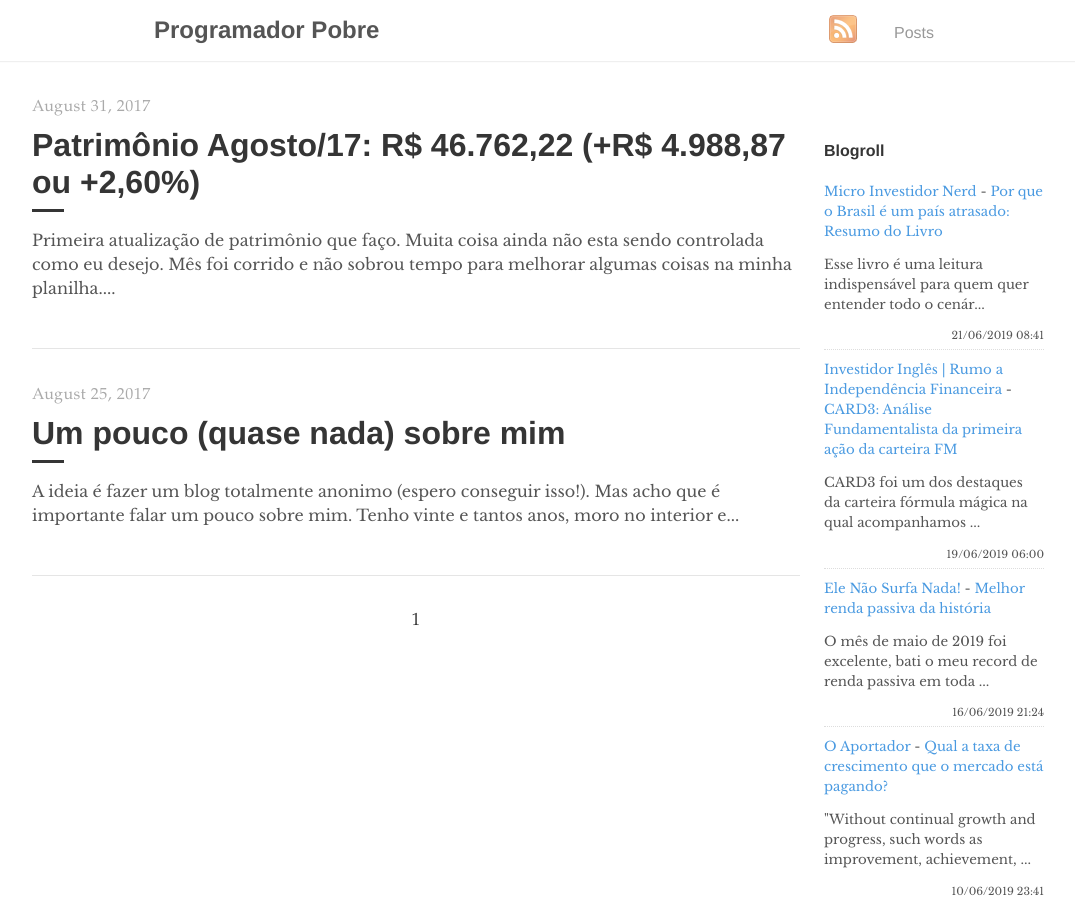
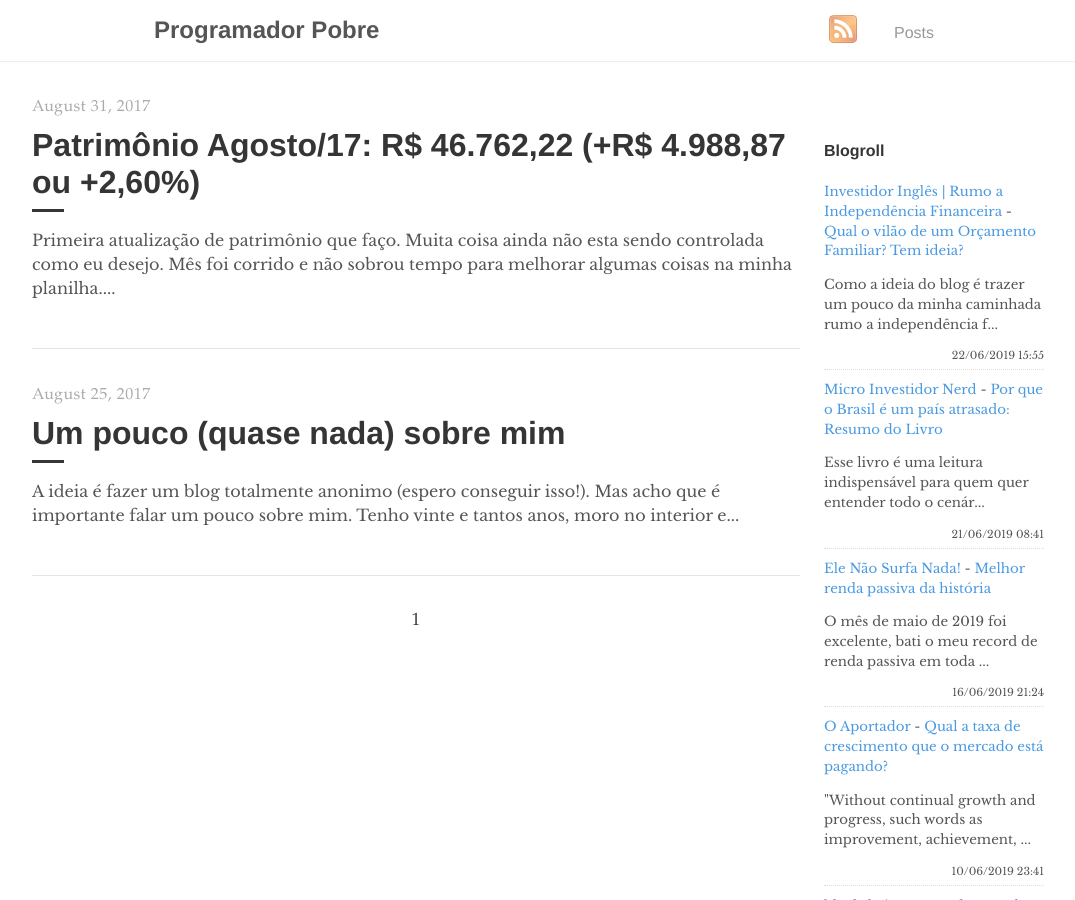
Before and after one commit to programadorpobre/programadorpobre.github.io, a Jekyll site: the page built from index.html, in a window 1280 px wide and 900 px high. Shown: the whole window, without its empty margins (96-1171 px from the left). Built offline with Jekyll 4.4.1, drawn with Linux system fonts in a browser that asks for light colours; the list of posts is cut into pages by our own code; comment, search, counter and statistics services are not loaded.

Commit message:
[ci skip] travis #686

```diff
--- a/_includes/feed-entries.html
+++ b/_includes/feed-entries.html
@@ -1,12 +1,12 @@
+<div class="feed-entry">
+    <a class="feed-entry-site-name" href="https://www.investidoringles.com/">Investidor Inglês | Rumo a Independência Financeira</a> - <a class="feed-entry-title" href="https://www.investidoringles.com/2019/06/vilao-orcamento-familiar.html">Qual o vilão de um Orçamento Familiar? Tem ideia?</a>
+    <p class="feed-entry-summary">Como a ideia do blog é trazer um pouco da minha caminhada rumo a independência f...</p>
+    <time datetime="2019-06-22T15:55:00.000-03:00">22/06/2019 15:55</time>
+</div>
 <div class="feed-entry">
     <a class="feed-entry-site-name" href="https://microinvestidornerd.blogspot.com/">Micro Investidor Nerd</a> - <a class="feed-entry-title" href="https://microinvestidornerd.blogspot.com/2019/06/por-que-o-brasil-e-um-pais-atrasado.html">Por que o Brasil é um país atrasado: Resumo do Livro</a>
     <p class="feed-entry-summary">Esse livro é uma leitura indispensável&nbsp;para quem quer entender todo o cenár...</p>
     <time datetime="2019-06-21T08:41:00.001-07:00">21/06/2019 08:41</time>
-</div>
-<div class="feed-entry">
-    <a class="feed-entry-site-name" href="https://www.investidoringles.com/">Investidor Inglês | Rumo a Independência Financeira</a> - <a class="feed-entry-title" href="https://www.investidoringles.com/2019/06/card3-analise-fundamentalista.html">CARD3: Análise Fundamentalista da primeira ação da carteira FM</a>
-    <p class="feed-entry-summary">CARD3 foi um dos destaques da&nbsp;carteira fórmula mágica na qual acompanhamos ...</p>
-    <time datetime="2019-06-19T06:00:00.000-03:00">19/06/2019 06:00</time>
 </div>
 <div class="feed-entry">
     <a class="feed-entry-site-name" href="https://elenaosurfanada.blogspot.com/">Ele Não Surfa Nada!</a> - <a class="feed-entry-title" href="https://elenaosurfanada.blogspot.com/2019/06/melhor-renda-passiva-da-historia.html">Melhor renda passiva da história</a>
```
